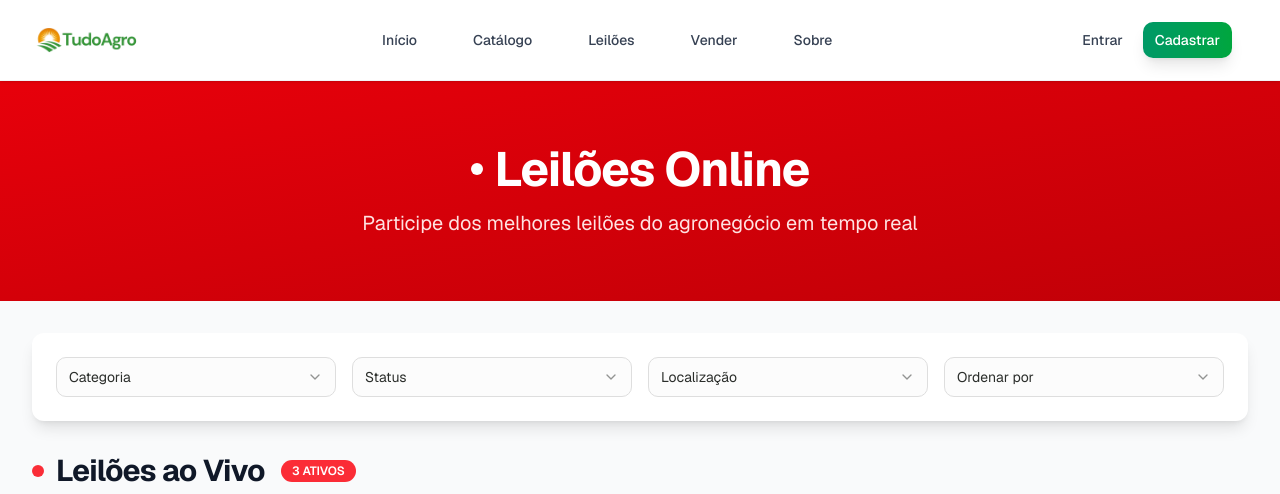
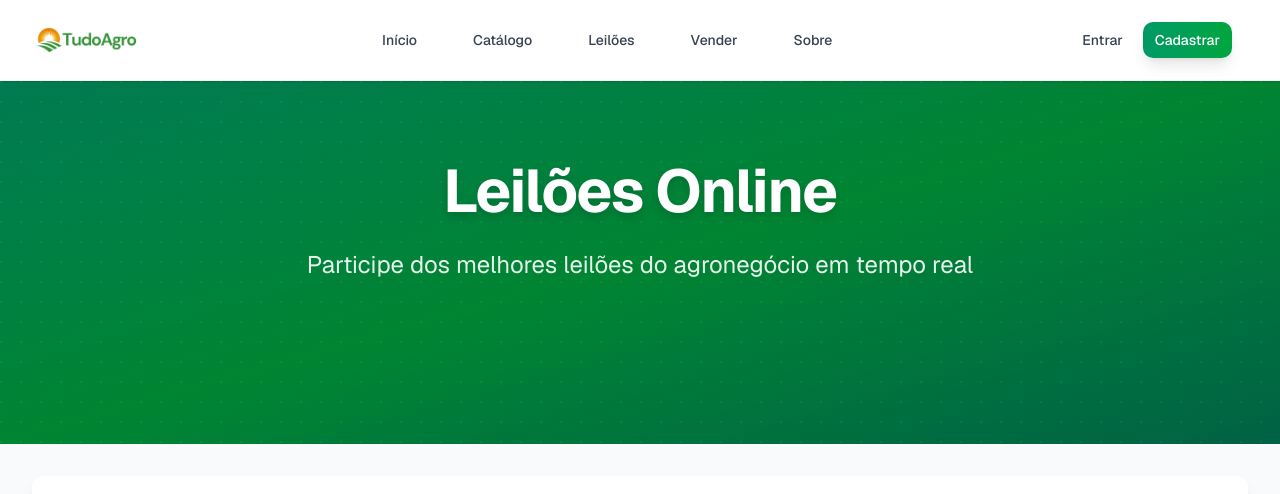
Before and after one commit to vitormeloa/tudo-agro, a Next.js app: page /leiloes in a window 1280 px wide. Shown: the top 494 px of the page. Built offline with nearby package versions, Linux system fonts and the light colour scheme.

Commit message:
Improve design? change banners

```diff
--- a/src/app/catalogo/page.tsx
+++ b/src/app/catalogo/page.tsx
@@ -138,16 +138,20 @@ export default function CatalogoPage() {
       <Header />
 
       {/* Hero Section */}
-      <section className="bg-gradient-to-br from-emerald-600 to-green-700 text-white py-16">
-        <div className="max-w-7xl mx-auto px-4 sm:px-6 lg:px-8">
-          <div className="text-center">
-            <h1 className="text-4xl md:text-5xl font-bold mb-4">
+        <section className="relative pt-20 pb-32 overflow-hidden">
+            <div className="absolute inset-0 bg-gradient-to-br from-emerald-600 via-green-600 to-emerald-700"></div>
+            <div className="absolute inset-0 bg-black/20"></div>
+            <div className="absolute inset-0 opacity-40">
+                <div className="absolute inset-0 bg-[radial-gradient(circle_at_1px_1px,rgba(255,255,255,0.15)_1px,transparent_0)] bg-[length:20px_20px]"></div>
+            </div>
+
+            <div className="relative max-w-7xl mx-auto px-4 sm:px-6 lg:px-8 text-center">
+                <h1 className="text-4xl md:text-6xl font-bold mb-6 text-white drop-shadow-lg">
               Catálogo de Animais
             </h1>
-            <p className="text-xl text-emerald-100 max-w-2xl mx-auto">
+                <p className="text-xl md:text-2xl mb-8 text-white/90 max-w-3xl mx-auto leading-relaxed">
               Encontre os melhores animais para sua fazenda
             </p>
-          </div>
         </div>
       </section>
 
--- a/src/app/leiloes/page.tsx
+++ b/src/app/leiloes/page.tsx
@@ -147,20 +147,21 @@ export default function LeiloesPage() {
       <Header />
 
       {/* Hero Section */}
-      <section className="bg-gradient-to-br from-red-600 to-red-700 text-white py-16">
-        <div className="max-w-7xl mx-auto px-4 sm:px-6 lg:px-8">
-          <div className="text-center">
-            <div className="flex items-center justify-center mb-4">
-              <div className="w-3 h-3 bg-white rounded-full animate-pulse mr-3"></div>
-              <h1 className="text-4xl md:text-5xl font-bold">
-                Leilões Online
-              </h1>
+        <section className="relative pt-20 pb-32 overflow-hidden">
+            <div className="absolute inset-0 bg-gradient-to-br from-emerald-600 via-green-600 to-emerald-700"></div>
+            <div className="absolute inset-0 bg-black/20"></div>
+            <div className="absolute inset-0 opacity-40">
+                <div className="absolute inset-0 bg-[radial-gradient(circle_at_1px_1px,rgba(255,255,255,0.15)_1px,transparent_0)] bg-[length:20px_20px]"></div>
             </div>
-            <p className="text-xl text-red-100 max-w-2xl mx-auto">
-              Participe dos melhores leilões do agronegócio em tempo real
-            </p>
-          </div>
-        </div>
+
+            <div className="relative max-w-7xl mx-auto px-4 sm:px-6 lg:px-8 text-center">
+                <h1 className="text-4xl md:text-6xl font-bold mb-6 text-white drop-shadow-lg">
+                    Leilões Online
+                </h1>
+                <p className="text-xl md:text-2xl mb-8 text-white/90 max-w-3xl mx-auto leading-relaxed">
+                    Participe dos melhores leilões do agronegócio em tempo real
+                </p>
+            </div>
       </section>
 
       <div className="max-w-7xl mx-auto px-4 sm:px-6 lg:px-8 py-8">
--- a/src/app/sobre/page.tsx
+++ b/src/app/sobre/page.tsx
@@ -97,10 +97,6 @@ export default function SobrePage() {
         </div>
 
         <div className="relative max-w-7xl mx-auto px-4 sm:px-6 lg:px-8 text-center">
-          <Badge className="mb-6 bg-white/20 text-white border-white/30 px-4 py-2 text-sm font-medium">
-            <Award className="w-4 h-4 mr-2" />
-            Líder do Agronegócio
-          </Badge>
 
           <h1 className="text-4xl md:text-6xl font-bold mb-6 text-white drop-shadow-lg">
             Sobre o TudoAgro
```
